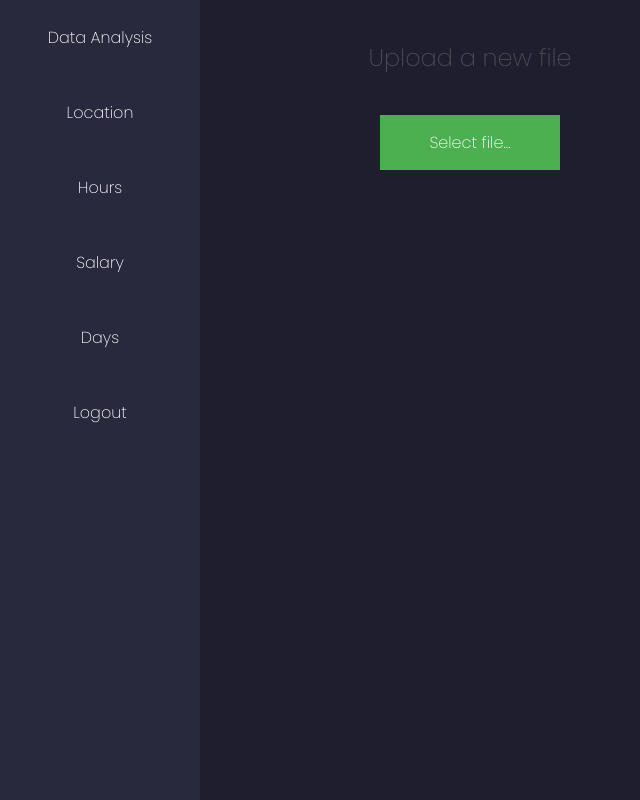
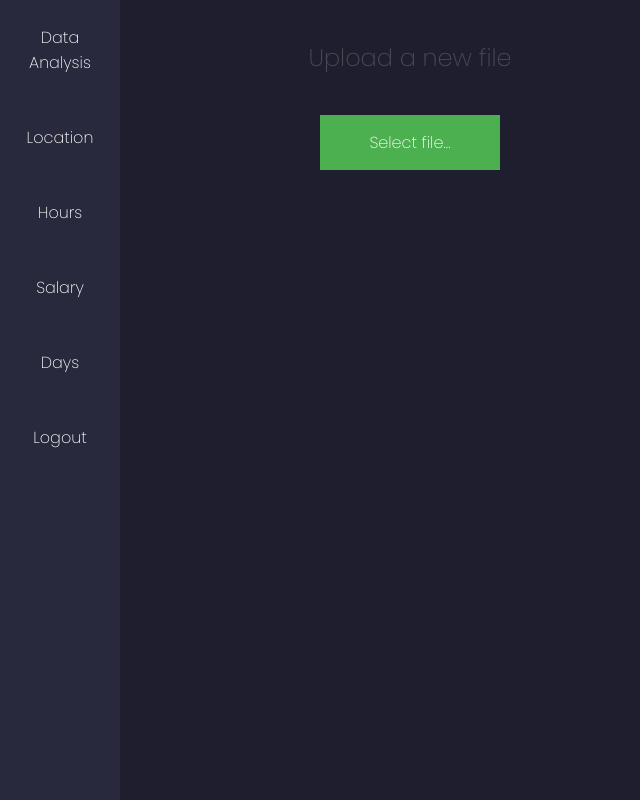
Before and after one commit to tomsaudrins/work-analytics, a React (Create React App) app: page / in a window 1280 px wide. Shown: the whole page, without its empty margins (0-640 px from the left). Built offline with nearby package versions, Linux system fonts and the light colour scheme.

Commit message:
Add spacing between sidebar and infocards

```diff
--- a/public/style.css
+++ b/public/style.css
@@ -53,7 +53,7 @@ canvas {
 
 div.content {
     width: calc(100%-200px);
-    margin-left: 200px;
+    margin-left: 120px;
 }
 
 
--- a/src/css/InfoCards.css
+++ b/src/css/InfoCards.css
@@ -6,4 +6,6 @@
     align-items: center;
     background-color: #27293d;
     margin-bottom: 1%;
+    width: calc(100% - 2%);
+    margin-left: 1%;
 }
--- a/src/css/Menu.css
+++ b/src/css/Menu.css
@@ -1,7 +1,7 @@
 .sidebar {
     margin: 0;
     padding: 0;
-    width: 200px;
+    width: 120px;
     background-color: #28293d;
     position: fixed;
     height: 100%;
--- a/src/css/grid.css
+++ b/src/css/grid.css
@@ -1,7 +1,7 @@
 .info-grid-one {
-    width: 20%;
+    width: 24%;
 }
 
 .info-grid-two {
-    width: 39%;
+    width: 37%;
 }
```
